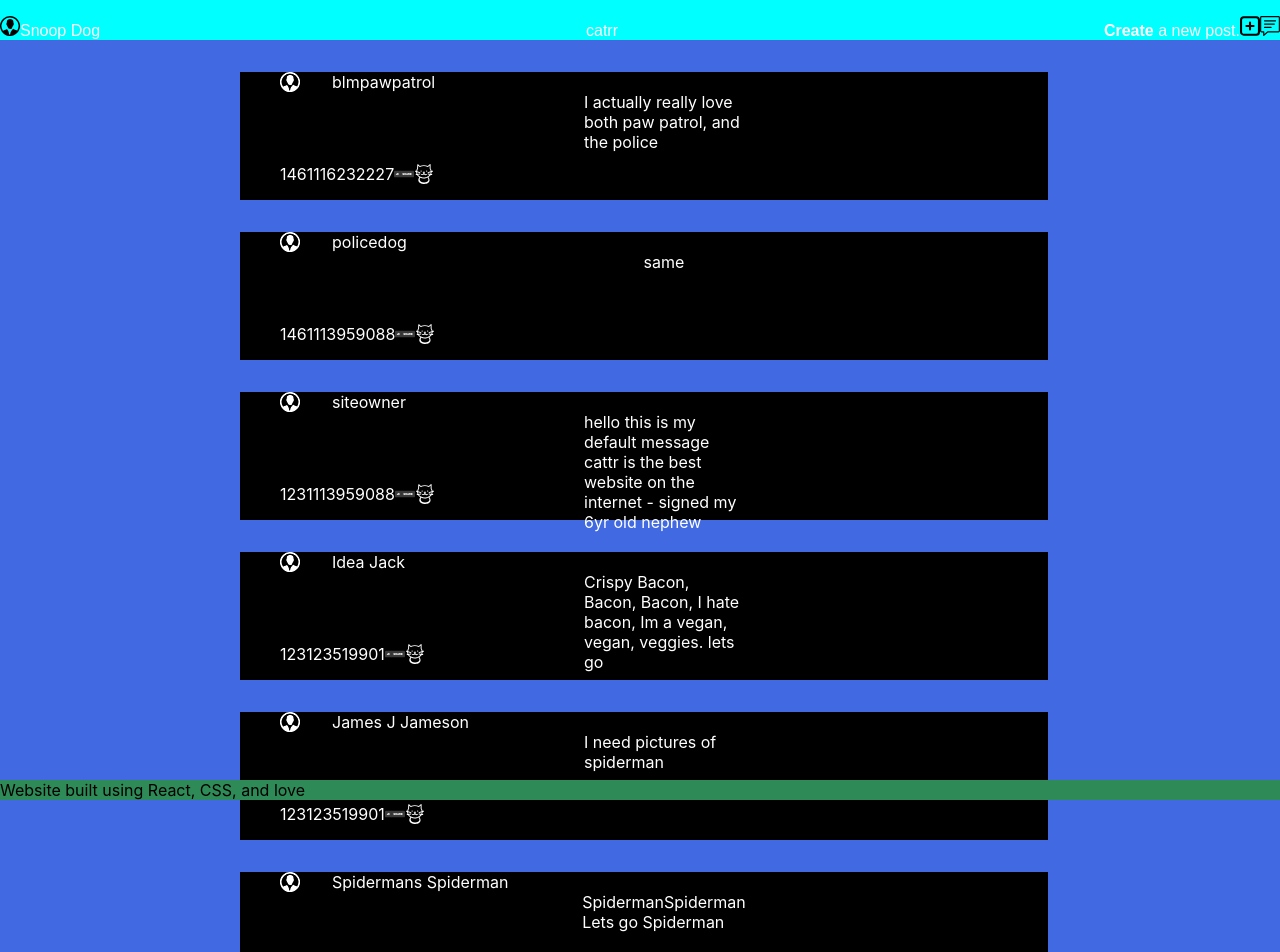
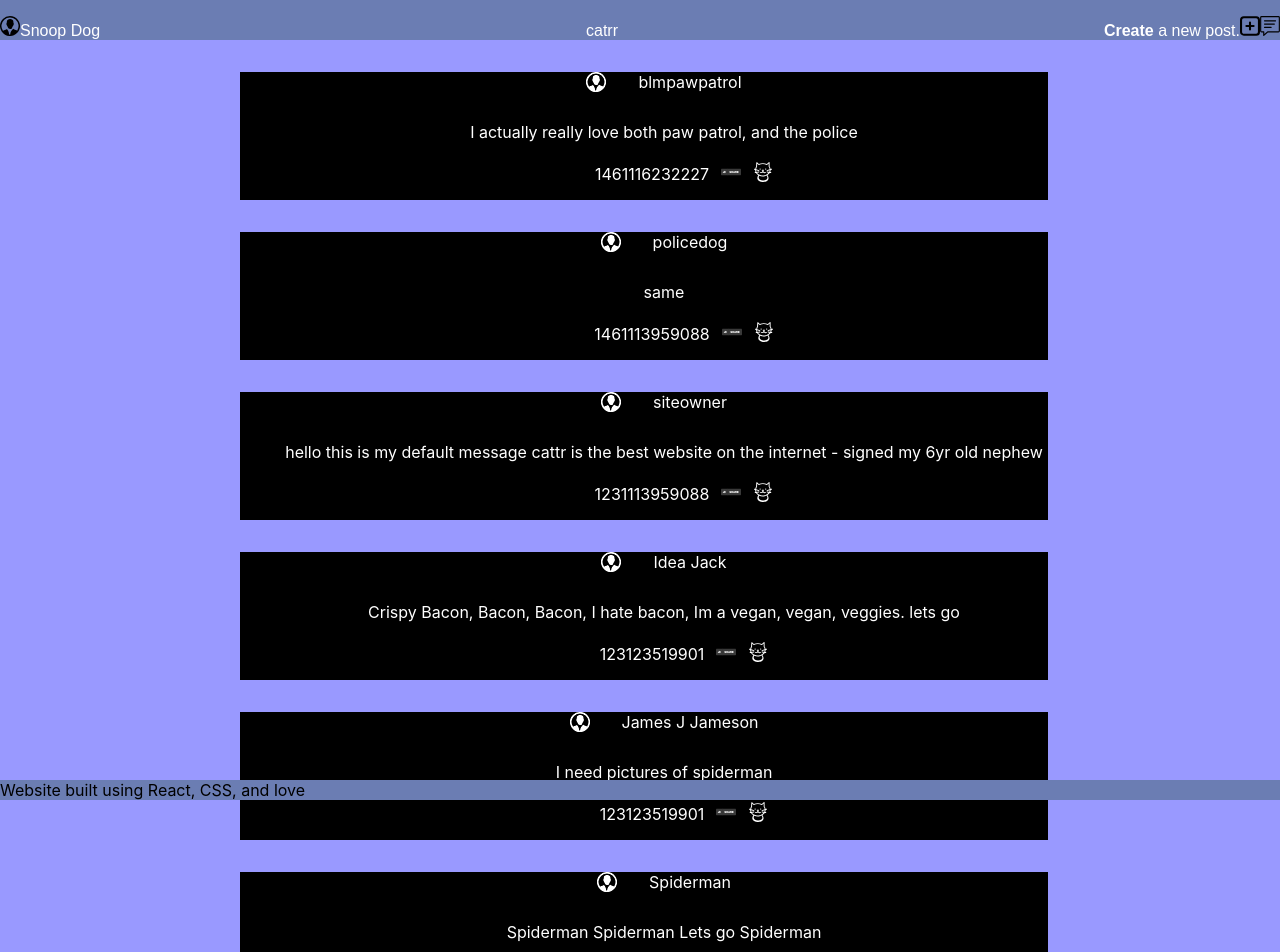
Before and after one commit to jlafleur93/tweeter-react, a React (Create React App) app: page / in a window 1280 px wide. Shown: the top 952 px of the page. Built offline with nearby package versions, Linux system fonts and the light colour scheme.

Commit message:
for desktop commie

```diff
--- a/src/App.js
+++ b/src/App.js
@@ -2,7 +2,7 @@ import React from "react";
 import "./App.css";
 import Nav from "./components/Nav";
 import Message from "./components/Message/Message";
-import Footer from "./components/Footer/Footer"
+import Footer from "./components/Footer/Footer";
 function App() {
   const userDets = {
     user: "Snoop Dog",
@@ -18,16 +18,19 @@ function App() {
         id: 2,
         message: "same",
         user: "policedog",
-        created_at: 1461113959088 },
+        created_at: 1461113959088,
+      },
       {
         id: 3,
-        message: "hello this is my default message cattr is the best website on the internet - signed my 6yr old nephew",
+        message:
+          "hello this is my default message cattr is the best website on the internet - signed my 6yr old nephew",
         user: "siteowner",
         created_at: 1231113959088,
       },
       {
         id: 4,
-        message: "Crispy Bacon, Bacon, Bacon, I hate bacon, Im a vegan, vegan, veggies. lets go",
+        message:
+          "Crispy Bacon, Bacon, Bacon, I hate bacon, Im a vegan, vegan, veggies. lets go",
         user: "Idea Jack",
         created_at: 123123519901,
       },
@@ -38,24 +41,24 @@ function App() {
         created_at: 123123519901,
       },
       {
-      id:6,
-      message: "SpidermanSpiderman Lets go Spiderman",
-      user: "Spidermans Spiderman",
-      created_at:122123519901
-    },
-    {
-    id:7,
-    message:"Taco Taco",
-    user: "i<3Trains",
-    created_at:122123519901
-    },
+        id: 6,
+        message: "Spiderman Spiderman Lets go Spiderman",
+        user: "Spiderman",
+        created_at: 122123519901,
+      },
+      {
+        id: 7,
+        message: "Taco Taco",
+        user: "i<3Trains",
+        created_at: 122123519901,
+      },
     ],
   };
   return (
     <body>
       <Nav info={userDets.user} />
       <Message posts={userDets.posts} />
-      <Footer/>
+      <Footer />
     </body>
   );
 }
--- a/src/components/Footer/Footer.css
+++ b/src/components/Footer/Footer.css
@@ -3,5 +3,5 @@
     left: 0;
     bottom:0;
     width: 100%;
-    background-color:seagreen ;
+    background-color:#6b7db3;
 }
--- a/src/components/Message/Message.css
+++ b/src/components/Message/Message.css
@@ -14,6 +14,7 @@
 .cattr-details{
     display: flex;
     flex-direction: row;
+    justify-content: center;
 
 }
 
@@ -37,12 +38,20 @@
     width: 100%;
     position: absolute;
     bottom: 0;
+    justify-content: center;
+
 }
-
+.social-image{
+    margin-left: 12px;
+}
+.social-cat{
+    margin-left: 12px;
+}
 .user-message{
     display: flex;
     align-items: center;
     justify-content: center;
     margin: 0 auto;
-    width: 10rem;
+    width: 100%;
+    height: 10vh
 }
--- a/src/components/Message/Message.js
+++ b/src/components/Message/Message.js
@@ -15,8 +15,12 @@ export default function Message(props) {
         <p className="user-message">{x.message}</p>
         <div className="cattr-social">
           <p> {x.created_at} </p>
-          <img src={share} alt="share" />
-          <img src={cat} className="cat-icon" alt="cat-likes" />
+          <div className="social-image">
+            <img src={share} alt="share" />
+          </div>
+          <div className="social-cat">
+            <img src={cat} className="cat-icon" alt="cat-likes" />
+          </div>
         </div>
       </ul>
     );
--- a/src/components/Nav.css
+++ b/src/components/Nav.css
@@ -7,7 +7,7 @@ nav {
   width: 100%;
 }
  .tweet-bar {
-    background-color: aqua;
+    background-color: #6b7db3;
     width: 100%;
     padding: 0;
     display: flex;
--- a/src/index.css
+++ b/src/index.css
@@ -5,7 +5,7 @@ body {
     sans-serif;
   -webkit-font-smoothing: antialiased;
   -moz-osx-font-smoothing: grayscale;
-  background-color: royalblue;
+  background-color: #9999ff;
 
 }
 
```
Also changed, not shown: 1 other file (tests, documents, lock files or other folders).
